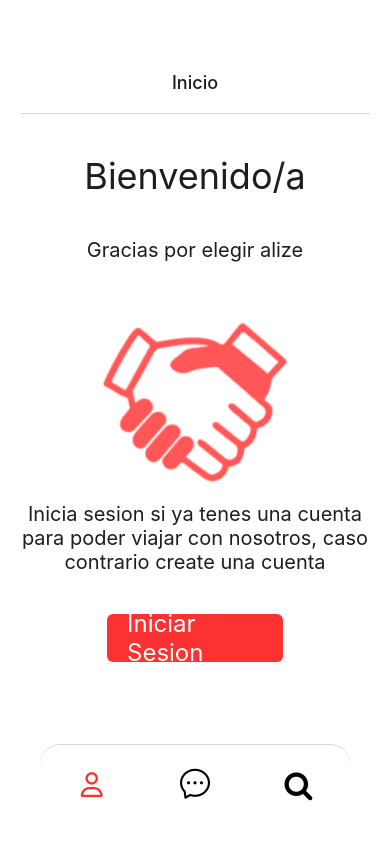
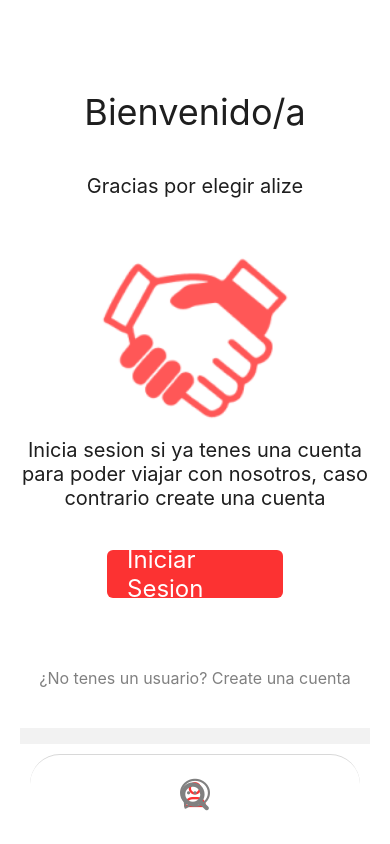
Before and after one commit to Alize-Viajes-y-Turismo/Alize-app, a React Native app: screen /HomeScreen in a window 390 px wide. Built offline with nearby package versions, Linux system fonts and the light colour scheme.

Commit message:
Modificando-screen-options

```diff
--- a/navigation/navigators/screenOptions.js
+++ b/navigation/navigators/screenOptions.js
@@ -5,35 +5,43 @@ import { FontAwesome } from '@expo/vector-icons';
 const screenOptions = {
 
     global: {
+        headerShown: false,
         tabBarActiveTintColor: '#FC3232',
         tabBarInactiveTintColor: 'gray',
         tabBarStyle: {
-            margin: 20, // Margen horizontal
+            margin: 10, // Margen horizontal
             height: 80,
-            borderRadius: 20,
-            justifyContent: 'center'
+            borderRadius: 30,
+            alignItems: 'center', // Para centrar verticalmente los iconos
+            justifyContent: 'center',
+
         },
     },
 
     Home: {
-        tabBarIcon: ({color, size}) => (<FontAwesome6 name="user" size={size} color={color} />),
-        tabBarLabel: ''
+        tabBarIcon: ({ color, size }) => (<FontAwesome6 name="user" size={size} color={color} />),
+        tabBarLabel: '',
+        tabBarActiveTintColor: '#FC3232',
+        tabBarInactiveTintColor: 'gray',
+
     },
 
     NotAuthHome: {
-        tabBarIcon: ({color, size}) => (<FontAwesome6 name="user" size={size} color={color} />),
+        tabBarIcon: ({ color, size }) => (<FontAwesome6 name="user" size={size} color={color} />),
         tabBarLabel: '',
         title: "Inicio",
-        headerTitleAlign: "center"
+        headerTitleAlign: "center",
+        tabBarActiveTintColor: '#FC3232',
+        tabBarInactiveTintColor: 'gray',
     },
     Ayuda: {
-        tabBarIcon: ({color, size}) => (<AntDesign name="message1" size={30} color={"#FA323"} />),
+        tabBarIcon: ({ color, size }) => (<AntDesign name="message1" size={30} color={color} />),
         tabBarLabel: '',
         title: "Ayuda",
         headerTitleAlign: "center"
     },
     Viaje: {
-        tabBarIcon: ({color, size}) => (<FontAwesome name="search" size={30} color={"#FA323"} />),
+        tabBarIcon: ({ color, size }) => (<FontAwesome name="search" size={30} color={color} />),
         tabBarLabel: '',
         title: "Viaje",
         headerTitleAlign: "center"
@@ -41,7 +49,7 @@ const screenOptions = {
 
     IniciarSesion: {
         tabBarButton: () => null,
-        title: ""
+        title: "",
     },
 
     Registro: {
```
